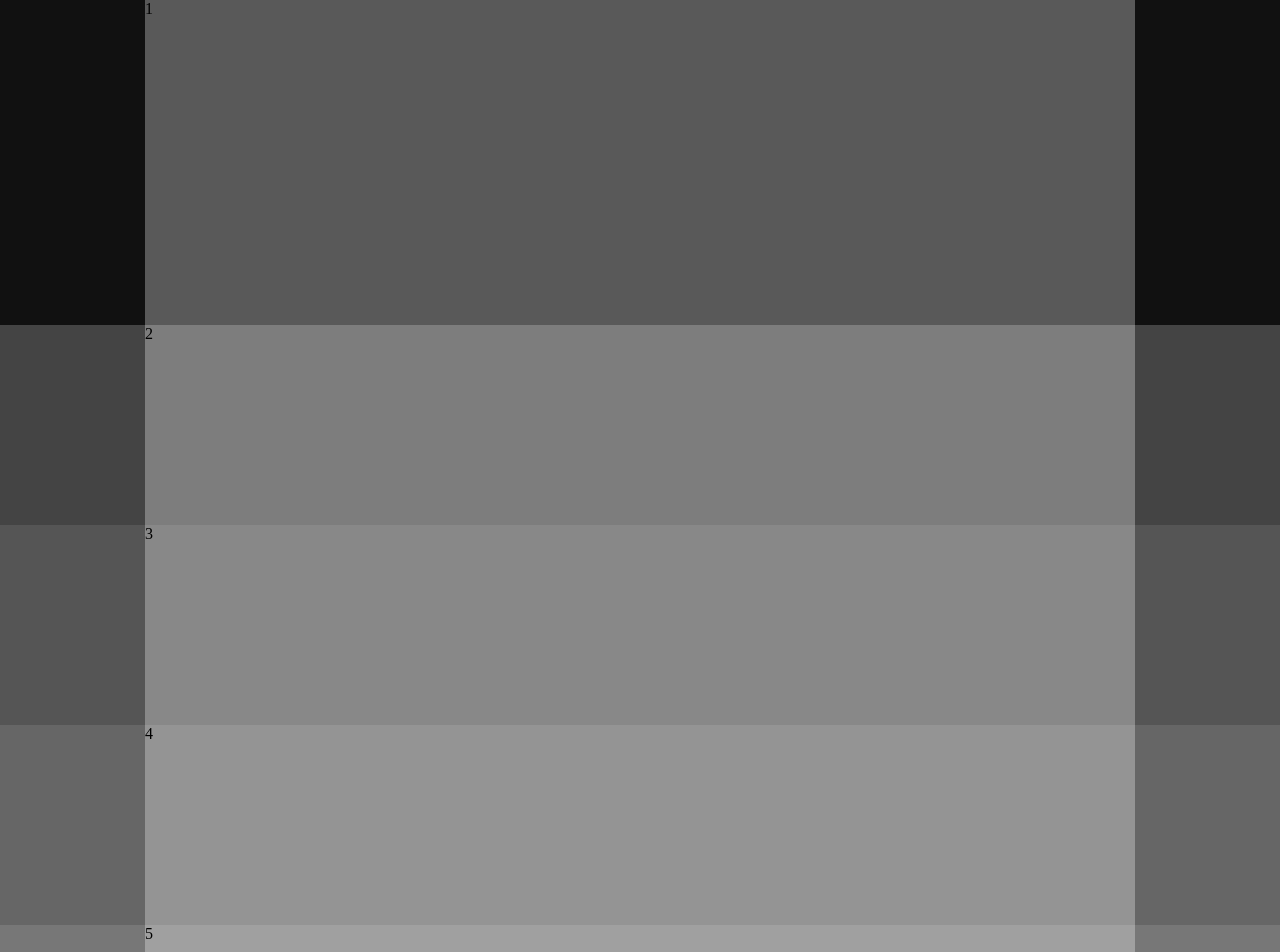
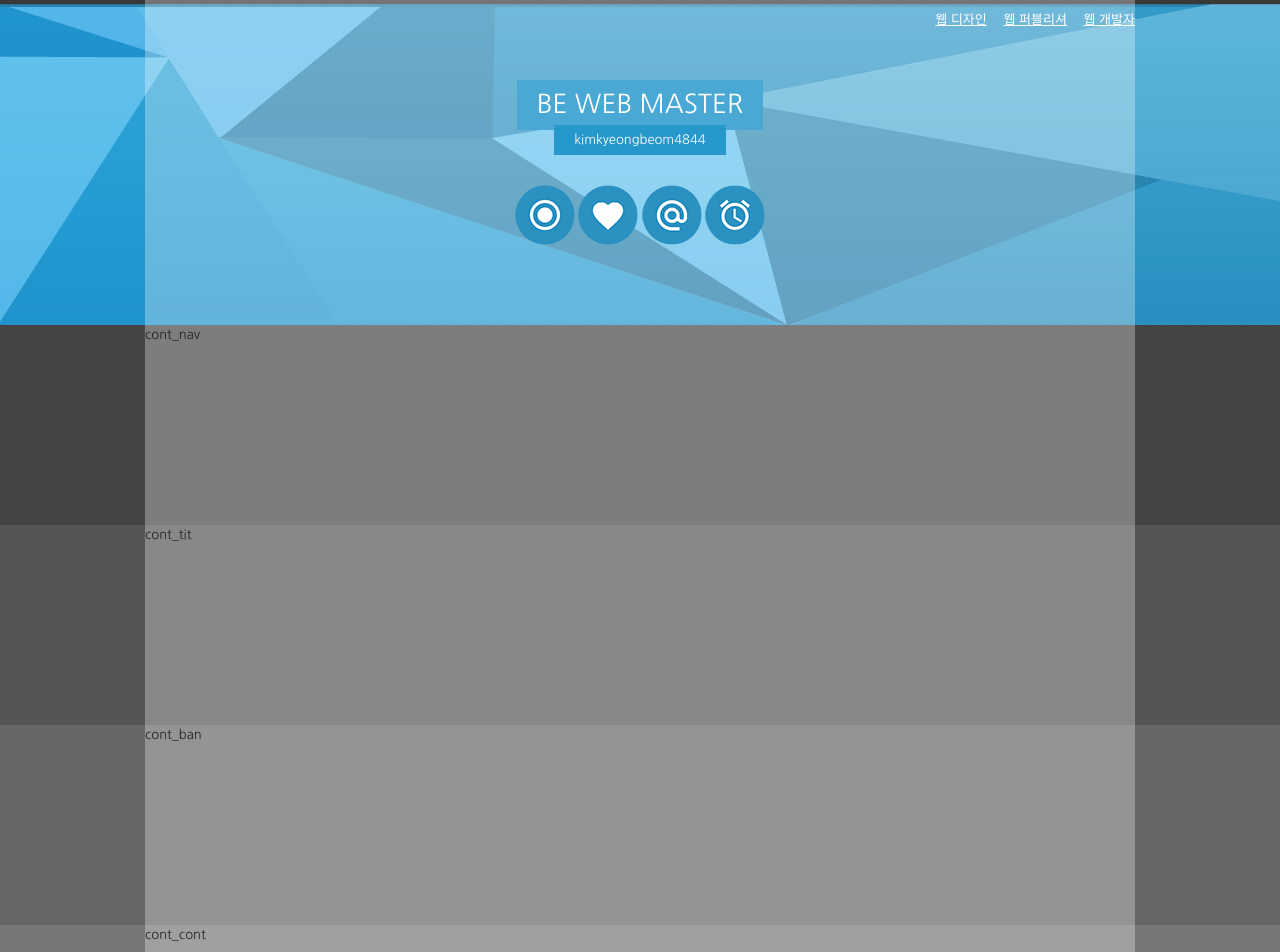
Before and after one commit to Kimkyeongbeom4844/Creating-Web-page, a plain HTML site: page index.html in a window 1280 px wide. Shown: the top 952 px of the page. Drawn offline with Linux system fonts and the light colour scheme.

Commit message:
이미지 스프라이트를 이용한 IR효과
ir_pm {display:block; overflow:hidden; font-size:0; line-height:0; text-indent:-9999px}->img대신 bg-img를 사용할 때 이미지 대체 텍스트(alt)를 표시할 수 있음

```diff
--- a/css/style.css
+++ b/css/style.css
@@ -1,19 +1,41 @@
 @charset "utf-8";
 * {margin: 0; padding: 0;}
+.ir_pm { display: block; overflow: hidden; font-size: 0; line-height: 0; text-indent: -9999px;} /*bg-img 전용 alt*/
+body, input, textarea, select, button, table {font-family: 'Nanum Gothic'; color: #222; font-size: 13px; line-height: 1.5;}
 
 #skip {position: relative;}
-#skip a { position: absolute; left: 0; top: -35px; border: 1px solid #fff; color: #fff; background-color: #333; width: 160px; text-align: center; line-height: 30px; text-decoration: none;}
+#skip a {position: absolute; left: 0; top: -350px; border: 1px solid #fff; color: #fff; background-color: #333; line-height: 30px; text-decoration: none;}
 #skip a:hover {text-decoration: underline white;}
 #skip a:active , #skip a:focus {top:0;}
 
 #wrap {}
-#header {height: 325px; background-color: #111;}
+#header {height: 325px; background-image: url('../images/header_bg.jpg'); background-position: center top; background-repeat: repeat;}
 #contents {height: 800px; background-color: #222;}
 #footer {height: 200px; background-color: #333;}
 
-#contents #content1 {width: 100%; height: 200px; background-color: #444;}
-#contents #content2 {width: 100%; height: 200px; background-color: #555;}
-#contents #content3 {width: 100%; height: 200px; background-color: #666;}
-#contents #content4 {width: 100%; height: 200px; background-color: #777;}
+#contents #cont_nav {width: 100%; height: 200px; background-color: #444;}
+#contents #cont_tit {width: 100%; height: 200px; background-color: #555;}
+#contents #cont_ban {width: 100%; height: 200px; background-color: #666;}
+#contents #cont_cont {width: 100%; height: 200px; background-color: #777;}
 
+/*가운데 가상영역*/
 .container {width : 990px; margin: 0 auto; height: inherit; background-color: rgba(255,255,255,0.3);}
+
+/*가상영역 헤더부분*/
+#header .container .header-menu {text-align: right;}
+#header .container .header-menu a {color: #fff; padding: 10px 0px 10px 13px; display: inline-block;}
+#header .container .header-menu a:hover {color: #666;}
+#header .container .header-tit {text-align: center;}
+#header .container .header-tit h1 {display: inline-block; text-align: center; color: #fff; background-color: #4aa8d4;
+    margin-top: 40px; padding: 5px 20px 6px 20px; font-weight: normal; text-transform: uppercase;}
+#header .container .header-tit a {color: #fff; text-decoration: none; display: inline-block; background-color: #2698cb; padding: 5px 20px 6px 20px; margin-top: -5px;}
+#header .container .header-icon  { text-align: center; margin-top: 30px;}
+#header .container .header-icon a {color: #fff; text-decoration: none; background-image: url(../images/icon.png); display: inline-block; width: 60px; height: 60px;}
+#header .container .header-icon .icon1 {background-position: 0 0;}
+#header .container .header-icon .icon2 { background-position: 0 -60px;}
+#header .container .header-icon .icon3 { background-position: 0 -120px;}
+#header .container .header-icon .icon4 { background-position: 0 -180px;}
+#header .container .header-icon .icon1:hover { background-position: -60px 0;}
+#header .container .header-icon .icon2:hover { background-position: -60px -60px;}
+#header .container .header-icon .icon3:hover { background-position: -60px -120px;}
+#header .container .header-icon .icon4:hover { background-position: -60px -180px;}
--- a/index.html
+++ b/index.html
@@ -6,35 +6,54 @@
     <meta name="viewport" content="width=device-width, initial-scale=1.0">
     <title>Document</title>
 <link rel="stylesheet" href="css/style.css">
+<style>
+    @import url('https://fonts.googleapis.com/css2?family=Nanum+Gothic&display=swap');
+</style>
 </head>
 <body>
 <!--skip navigation-->
 <div id="skip">
-    <a href="#content1">전체 메뉴 바로가기</a>
-    <a href="#content3">배너 영역 바로가기</a>
-    <a href="#content4">컨텐츠 영역 바로가기</a>
+    <a href="#cont_nav">전체 메뉴 바로가기</a>
+    <a href="#cont_ban">배너 영역 바로가기</a>
+    <a href="#cont_cont">컨텐츠 영역 바로가기</a>
 </div>
 <!--skip navigation-->
     <div id="wrap">
         <div id="header">
-            <div class="container">1</div>
+            <div class="container">
+                <div class="header-menu">
+                    <a href="#">웹 디자인</a>
+                    <a href="#">웹 퍼블리셔</a>
+                    <a href="#">웹 개발자</a>
+                </div>
+                <div class="header-tit">
+                    <h1>Be Web Master</h1><br>
+                    <a href="#">kimkyeongbeom4844</a>
+                </div>
+                <div class="header-icon">
+                        <a href="#" class="icon1 ir_pm"><span>icon1</span></a>
+                        <a href="#" class="icon2 ir_pm"><span>icon2</span></a>
+                        <a href="#" class="icon3 ir_pm"><span>icon3</span></a>
+                        <a href="#" class="icon4 ir_pm"><span>icon4</span></a>
+                </div>
+            </div>
         </div>
         <div id="contents">
-            <div id="content1">
-                <div class="container">2</div>
+            <div id="cont_nav">
+                <div class="container">cont_nav</div>
             </div>
-            <div id="content2">
-                <div class="container">3</div>
+            <div id="cont_tit">
+                <div class="container">cont_tit</div>
             </div>
-            <div id="content3">
-                <div class="container">4</div>
+            <div id="cont_ban">
+                <div class="container">cont_ban</div>
             </div>
-            <div id="content4">
-                <div class="container">5</div>
+            <div id="cont_cont">
+                <div class="container">cont_cont</div>
             </div>
         </div>
         <div id="footer">
-            <div class="container">6</div>
+            <div class="container">footer</div>
         </div>
     </div>
 </body>
```
